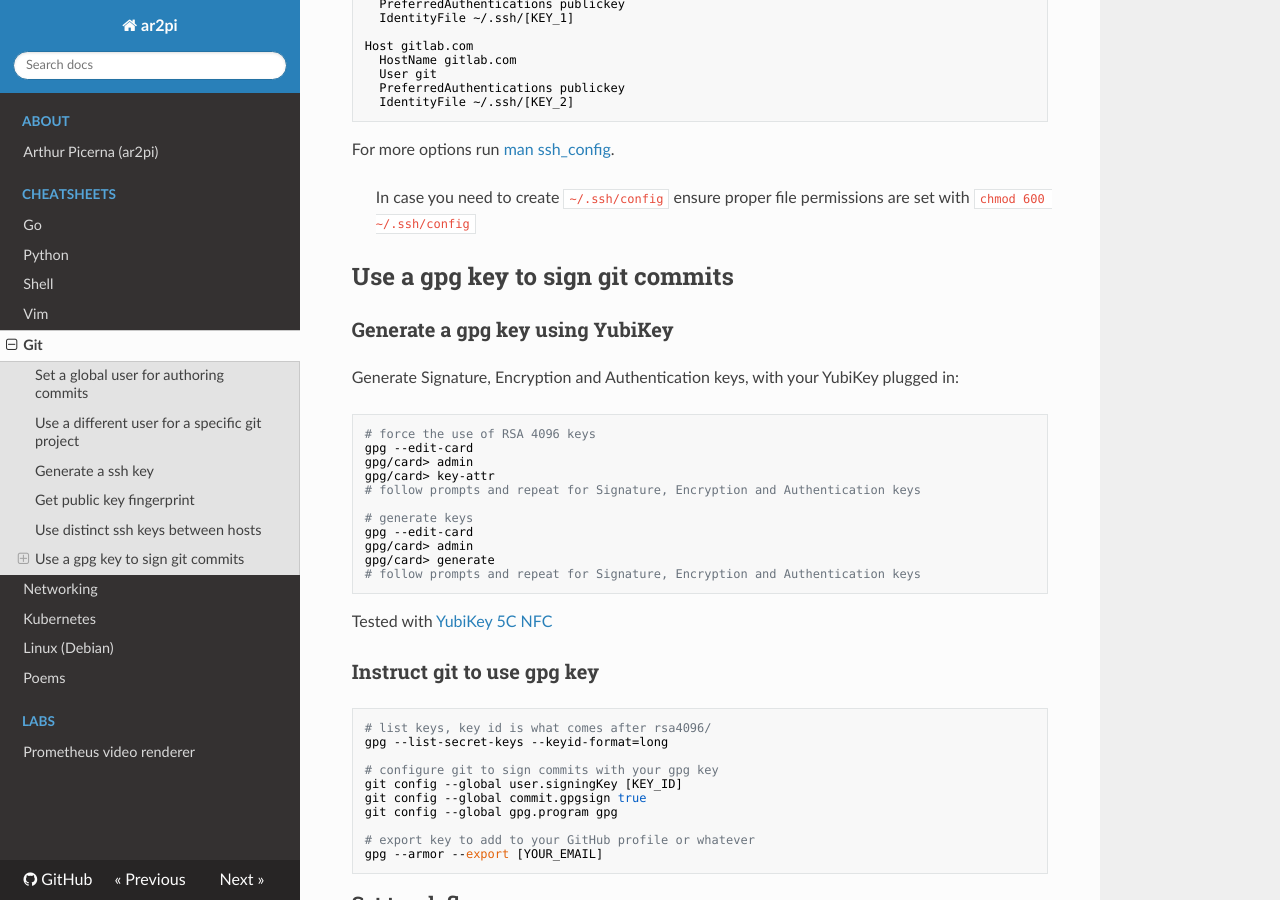
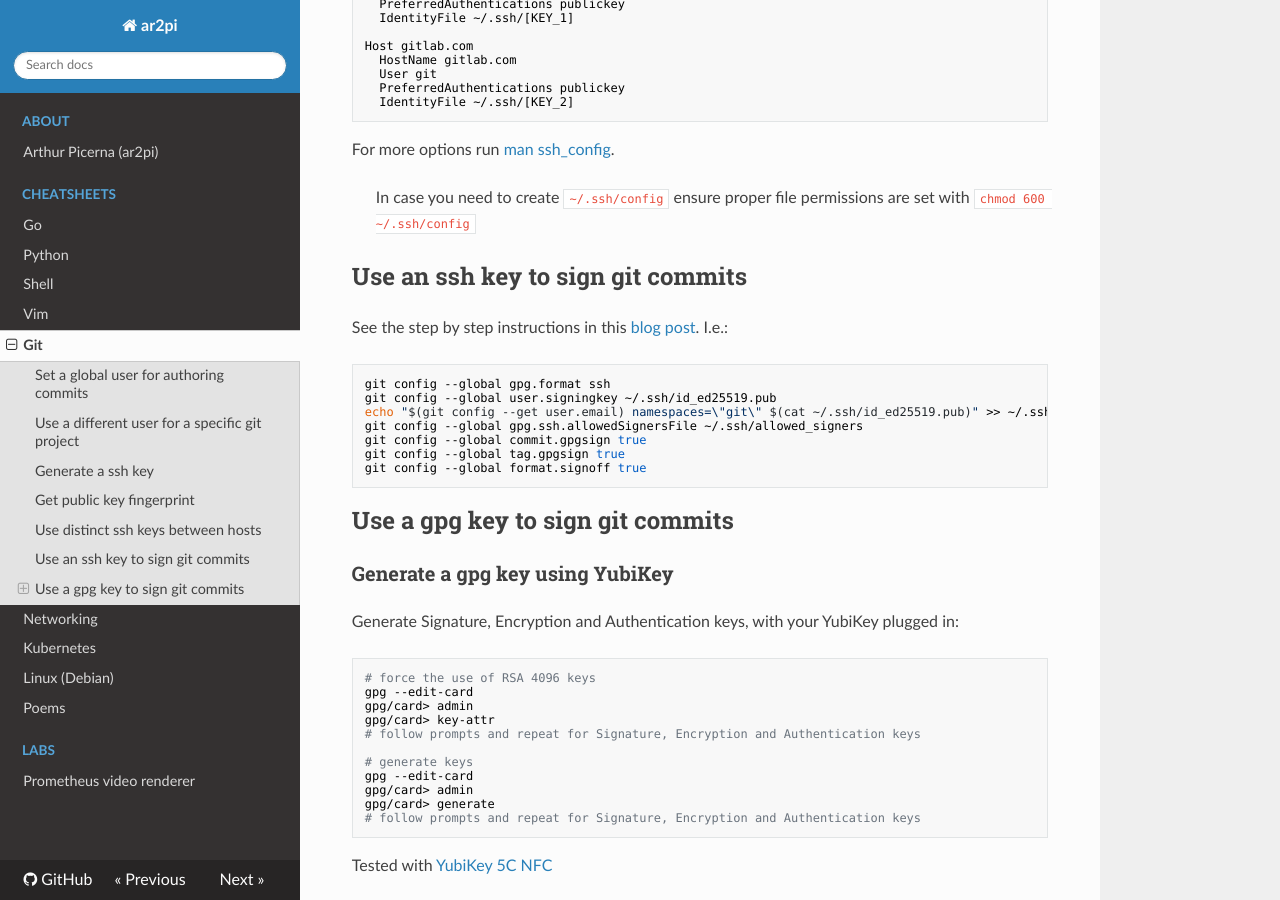
Before and after one commit to ar2pi/ar2pi, an MkDocs documentation site: the page built from docs/git.md, in a window 1280 px wide and 900 px high, scrolled down 891 px. Built offline with MkDocs 1.6.1, drawn with Linux system fonts in a browser that asks for light colours; nearby versions of some CDN libraries.

Commit message:
add ssh signing instructions

````diff
--- a/docs/git.md
+++ b/docs/git.md
@@ -47,6 +47,20 @@ Host gitlab.com
 For more options run [man ssh_config](https://linux.die.net/man/5/ssh_config).
 
 > In case you need to create `~/.ssh/config` ensure proper file permissions are set with `chmod 600 ~/.ssh/config`
+
+## Use an ssh key to sign git commits
+
+See the step by step instructions in this [blog post](https://dev.to/ccoveille/git-the-complete-guide-to-sign-your-commits-with-an-ssh-key-35bg).
+I.e.:
+```sh
+git config --global gpg.format ssh
+git config --global user.signingkey ~/.ssh/id_ed25519.pub
+echo "$(git config --get user.email) namespaces=\"git\" $(cat ~/.ssh/id_ed25519.pub)" >> ~/.ssh/allowed_signers
+git config --global gpg.ssh.allowedSignersFile ~/.ssh/allowed_signers
+git config --global commit.gpgsign true
+git config --global tag.gpgsign true
+git config --global format.signoff true
+```
 
 ## Use a gpg key to sign git commits
 
````
